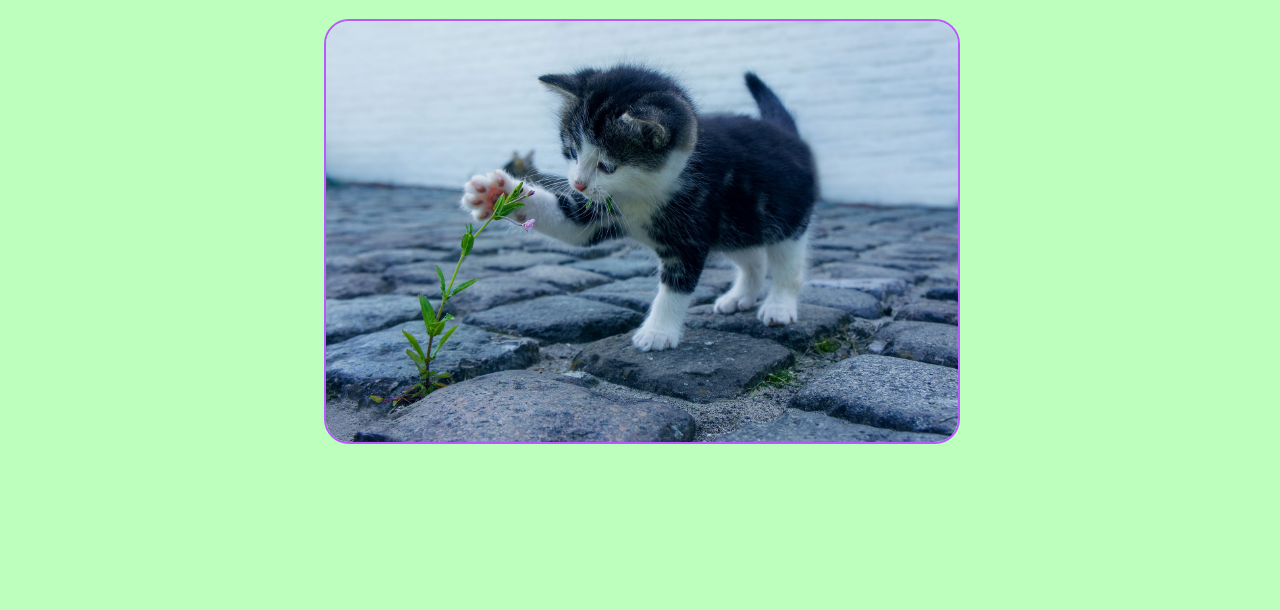
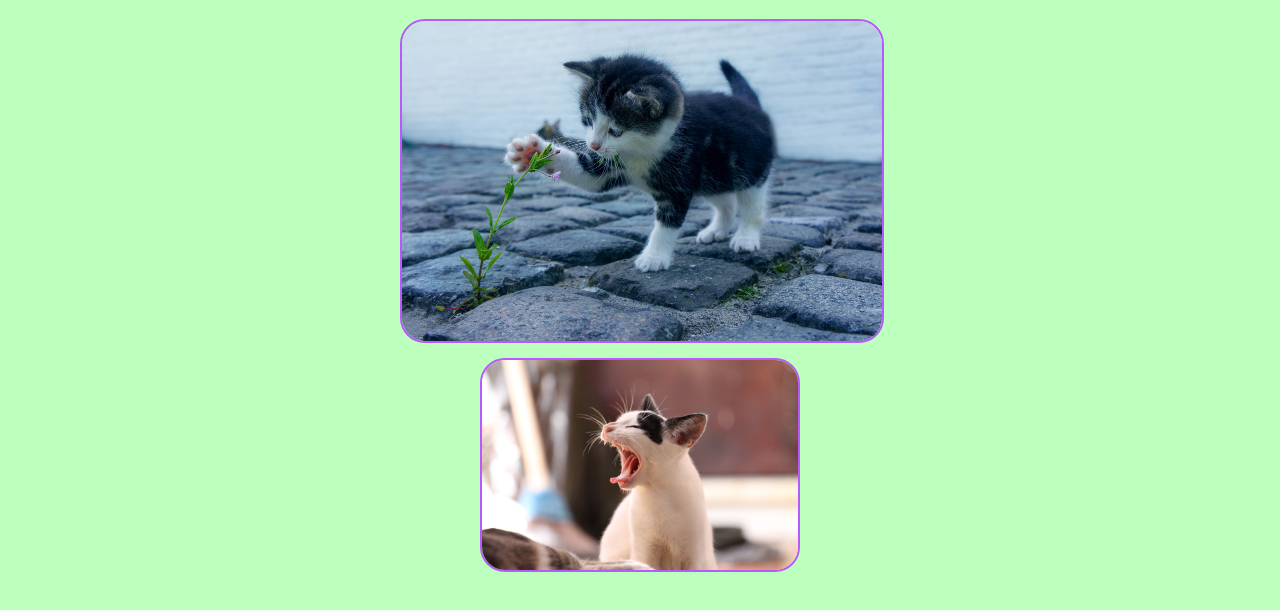
Before and after one commit to Enitoxy/enitoxy.github.io, a plain HTML site: page index.html in a window 1280 px wide. Shown: the part 106-716 px from the top of the page. Drawn offline with nearby package versions, Linux system fonts and the light colour scheme.

Commit message:
Added second cat

```diff
--- a/index.html
+++ b/index.html
@@ -1,8 +1,11 @@
 <!DOCTYPE html>
 <html>
 <link rel="stylesheet" href="styles.css">
+<script src="https://ajax.googleapis.com/ajax/libs/jquery/3.6.1/jquery.min.js"></script>
+<script src="scripts.js"></script>
     <h1>El Gato</h1>
-    <a href="https://http.cat/404"><img src="cat.jpg" alt="Trulli"></a>
+    <a href="https://http.cat/404"><img src="cat.jpg" class="shake" alt="Cat"></a>
+    <img src="cat2.jpg" class="dis" alt="Another cat">
 
   </body>
 </html>
--- /dev/null
+++ b/scripts.js
@@ -0,0 +1,9 @@
+$(document).ready(function () {
+    $(".dis").click(function () {
+        const audio = new Audio("scream.mp3");
+        audio.play();
+        setTimeout(() => {
+            $(this).hide();
+        }, 2100)
+    });
+});
--- a/styles.css
+++ b/styles.css
@@ -1,4 +1,13 @@
 img {
+    display: block;
+    margin-left: auto;
+    margin-right: auto;
+    width: 100%;
+    border-radius: 25px;
+    border: 2px solid rgb(185, 88, 255);
+}
+
+.shake {
     display: block;
     margin-left: auto;
     margin-right: auto;
@@ -23,7 +32,7 @@ h1 {
 
 a {
     display: block;
-    width: 50%;
+    width: 38%;
     margin-left: auto;
     margin-right: auto;
     border-radius: 25px;
@@ -33,9 +42,16 @@ body {
     background-color: rgb(189, 255, 189);
 }
 
-img:hover {
+.dis {
+    margin-top: 15px;
+    margin-bottom: 30px;
+    width: 25%;
+    height: 25%;
+}
+
+.shake:hover {
     /* Start the shake animation and make the animation last for 0.5 seconds */
-    animation: shake 0.75s;
+    animation: shake 0.65s;
 
     /* When the animation is finished, start again */
     animation-iteration-count: infinite;
```
Also changed, not shown: cat2.jpg (added), 1 other file.
